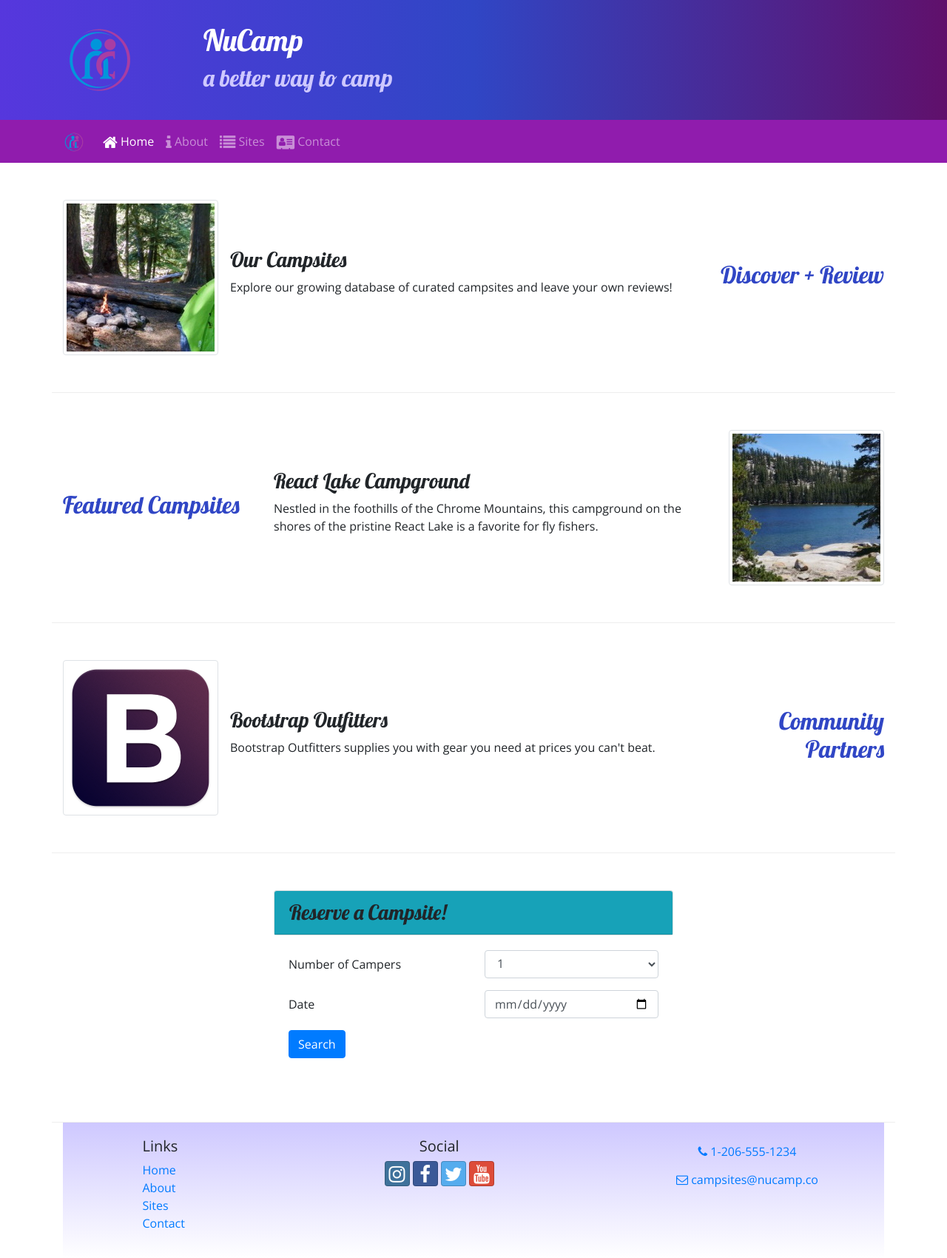
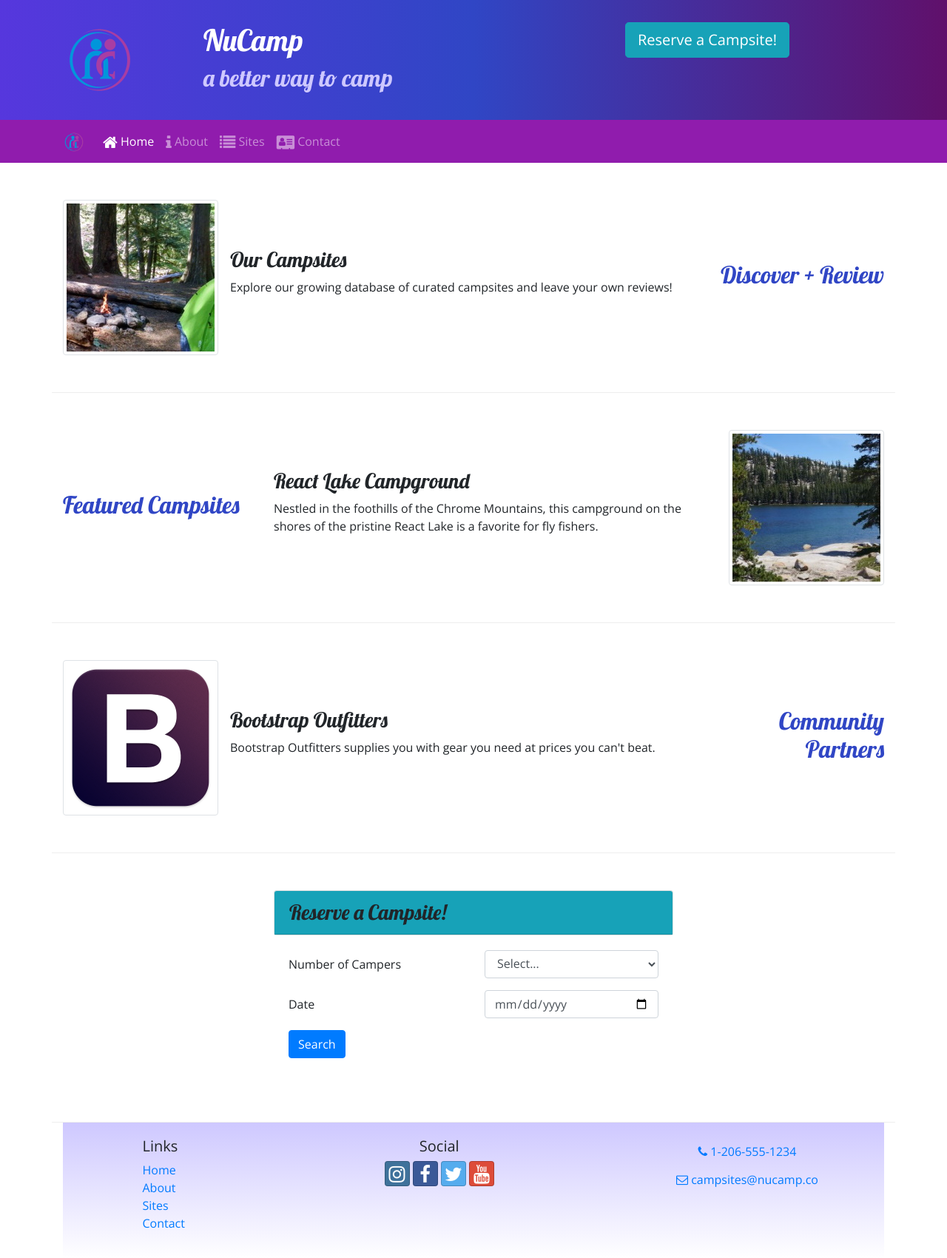
Before and after one commit to zaycation/nucampsite, a website: page index.html in a window 1280 px wide. Shown: the whole page at 74% size. Drawn offline with nearby package versions, Linux system fonts and the light colour scheme.

Commit message:
v0.0.17 | updated index.html page w/ reserve a campsite form

```diff
--- a/index.html
+++ b/index.html
@@ -31,6 +31,9 @@
                 <div class="col">
                     <h1>NuCamp</h1>
                     <h2>a better way to camp</h2>
+                </div>
+                <div class="col-md-4">
+                    <a class="btn btn-info btn-lg mt-0" href="#reserveForm">Reserve a Campsite!</a>
                 </div>
             </div>
         </div>
@@ -115,11 +118,13 @@
                     </h3>
                 </div>
                 <div class="card-body">
-                    <form>
+                    <form id="reserveForm">
                         <div class="row form-group">
                             <label for="numCampers" class="col-sm-6 col-form-label">Number of Campers</label>
                             <div class="col">
                                 <select id="numCampers" class="form-control">
+
+                                    <option selected>Select...</option>
                                     <option>1</option>
                                     <option>2</option>
                                     <option>3</option>
```
Lines whose indentation alone changed are shown as unchanged.
